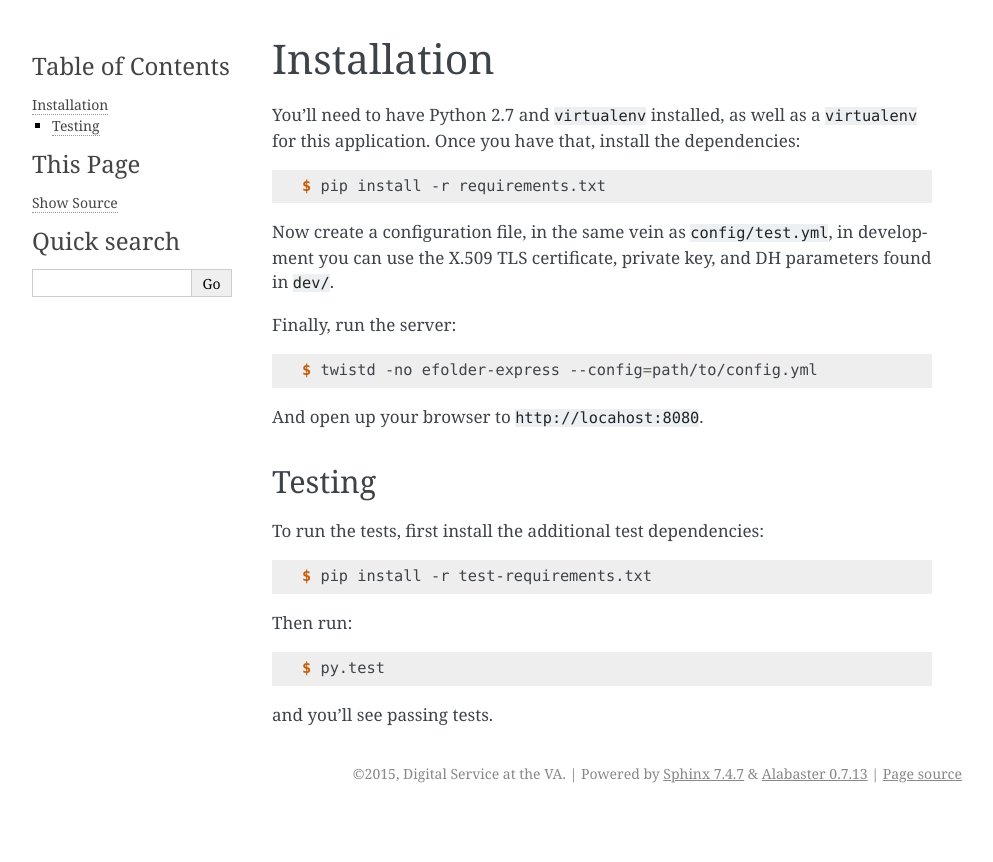
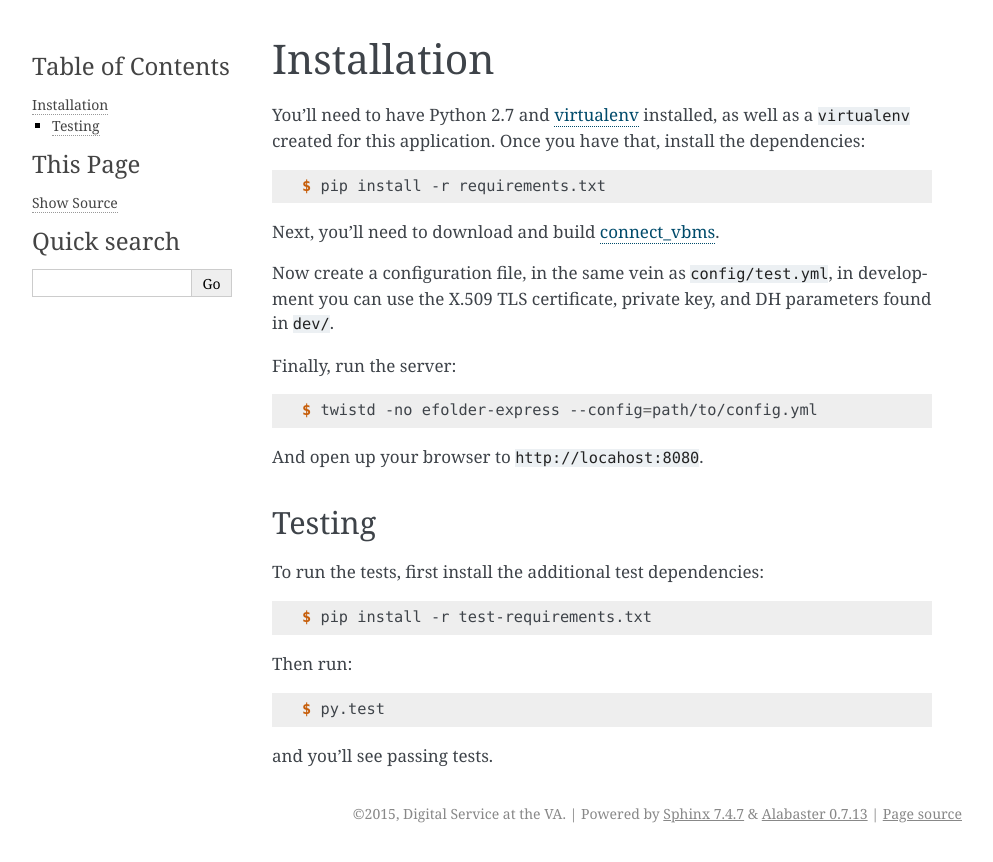
Before and after one commit to department-of-veterans-affairs/efolder-express, a Sphinx documentation site: the page built from docs/installation.rst, in a window 1280 px wide. Shown: the top 862 px of the page, without its empty margins (148-1141 px from the left). Built offline with Sphinx 7.4.7, drawn with Linux system fonts in a browser that asks for light colours.

Commit message:
Link to connect_vbms and virtualenv docs

```diff
--- a/docs/installation.rst
+++ b/docs/installation.rst
@@ -1,13 +1,15 @@
 Installation
 ============
 
-You'll need to have Python 2.7 and ``virtualenv`` installed, as well as a
-``virtualenv`` for this application. Once you have that, install the
+You'll need to have Python 2.7 and `virtualenv`_ installed, as well as a
+``virtualenv`` created for this application. Once you have that, install the
 dependencies:
 
 .. code-block:: console
 
     $ pip install -r requirements.txt
+
+Next, you'll need to download and build `connect_vbms`_.
 
 Now create a configuration file, in the same vein as ``config/test.yml``, in
 development you can use the X.509 TLS certificate, private key, and DH
@@ -37,3 +39,6 @@ Then run:
     $ py.test
 
 and you'll see passing tests.
+
+.. _`virtualenv`: https://packaging.python.org/en/latest/installing.html#requirements-for-installing-packages
+.. _`connect_vbms`: https://github.com/adhocteam/connect_vbms
```
